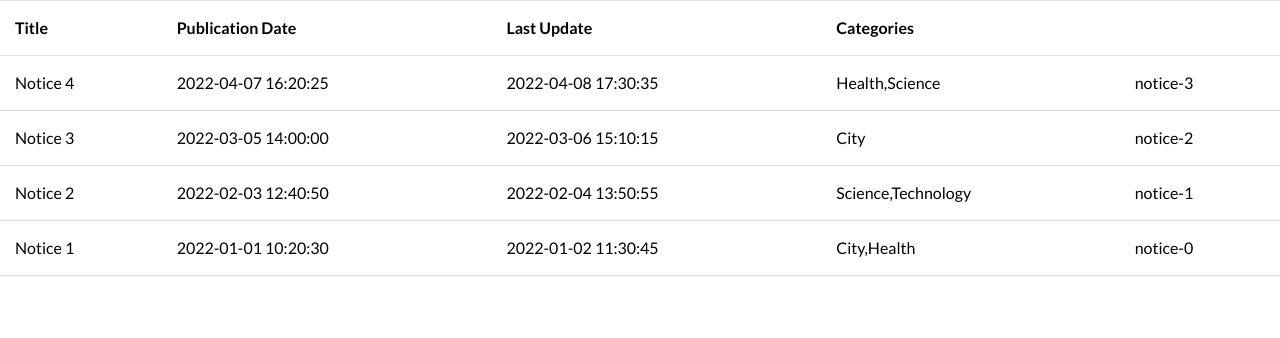
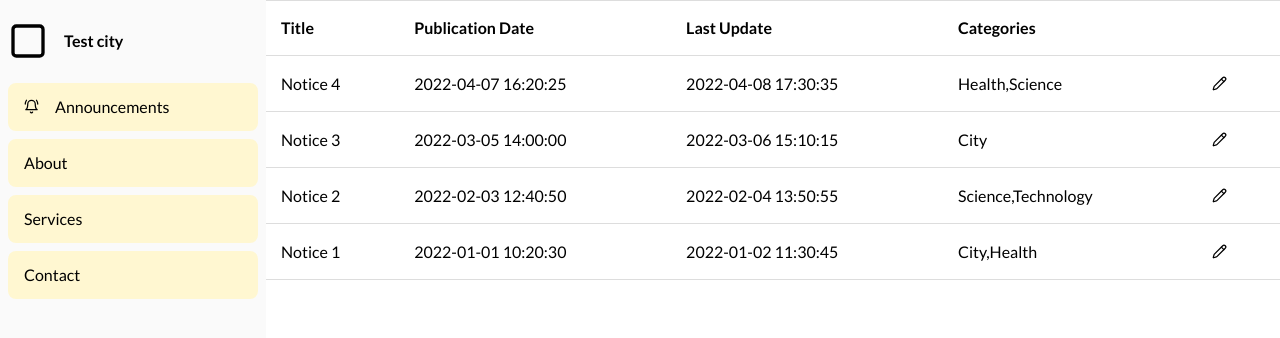
Before and after one commit to SamuelHancak/simplicity_task, a React (Vite) app: page / in a window 1280 px wide. Shown: the top 338 px of the page. Built offline with nearby package versions, Linux system fonts and the light colour scheme.

Commit message:
sidebar component, initial table page created

```diff
--- a/package.json
+++ b/package.json
@@ -12,6 +12,7 @@
   "dependencies": {
     "@tanstack/react-table": "^8.15.3",
     "date-fns": "^3.6.0",
+    "lucide-react": "^0.367.0",
     "prettier": "^3.2.5",
     "react": "^18.2.0",
     "react-dom": "^18.2.0"
--- a/src/App.tsx
+++ b/src/App.tsx
@@ -1,10 +1,6 @@
-import './App.css'
-import TableComponent from "./components/Table/Table.tsx";
+import "./App.css";
+import TablePage from "./pages/TablePage.tsx";
 
-const App = () => (
-    <div>
-        <TableComponent/>
-    </div>
-)
+const App = () => <TablePage />;
 
-export default App
+export default App;
--- /dev/null
+++ b/src/components/Sidebar/Sidebar.css
@@ -0,0 +1,40 @@
+aside {
+    height: 100vh;
+    width: 250px;
+    background-color: #fafafa;
+    padding: 8px;
+}
+
+nav {
+    flex: 1;
+}
+
+ul {
+    list-style-type: none;
+    padding: 0;
+    margin: 8px 0;
+    display: flex;
+    flex-direction: column;
+    gap: 8px;
+}
+
+li {
+    display: flex;
+    align-items: center;
+    gap: 16px;
+    padding: 12px 16px;
+    background-color: #fff7d1;
+    border-radius: 8px;
+    cursor: pointer;
+}
+
+a {
+    text-decoration: none;
+    color: #000;
+}
+
+.top {
+    display: flex;
+    align-items: center;
+    gap: 16px;
+}
--- /dev/null
+++ b/src/components/Sidebar/Sidebar.tsx
@@ -0,0 +1,32 @@
+import "./Sidebar.css";
+import { BellRing, Square } from "lucide-react";
+
+const Sidebar = () => {
+  return (
+    <aside>
+      <div className="top">
+        <Square size={40} />
+        <h4>Test city</h4>
+      </div>
+      <nav>
+        <ul>
+          <li>
+            <BellRing size={15} />
+            <a href="#">Announcements</a>
+          </li>
+          <li>
+            <a href="#">About</a>
+          </li>
+          <li>
+            <a href="#">Services</a>
+          </li>
+          <li>
+            <a href="#">Contact</a>
+          </li>
+        </ul>
+      </nav>
+    </aside>
+  );
+};
+
+export default Sidebar;
--- a/src/components/Table/Table.css
+++ b/src/components/Table/Table.css
@@ -1,5 +1,6 @@
 table {
-    width: 100%;
+    height: min-content;
+    flex: 1 1 auto;
     border-collapse: collapse;
 }
 
@@ -8,8 +9,21 @@ th, td {
     border-bottom: 1px solid #ddd;
     padding: 15px;
     text-align: left;
+    white-space: nowrap;
 }
 
 th {
     font-weight: bold;
 }
+
+button {
+    background-color: unset;
+    border: none;
+    color: black;
+    text-align: center;
+    text-decoration: none;
+    display: inline-block;
+    font-size: 16px;
+    margin: 4px 2px;
+    cursor: pointer;
+}
--- a/src/components/Table/Table.tsx
+++ b/src/components/Table/Table.tsx
@@ -8,17 +8,8 @@ import {
 } from "@tanstack/react-table";
 import "./Table.css";
 import { format } from "date-fns";
-
-type CategoriesType = "City" | "Health" | "Science" | "Technology";
-
-type NoticeType = {
-  id: string;
-  title: string;
-  publicationDate: Date;
-  lastUpdate: Date;
-  categories: CategoriesType[];
-  link: string;
-};
+import { DATE_FORMAT, NoticeType } from "./Table.types";
+import { Pencil } from "lucide-react";
 
 const defaultData: NoticeType[] = [
   {
@@ -79,13 +70,13 @@ const columns = [
   }),
   columnHelper.display({
     id: "link",
-    cell: (cell) => (
-      <span onClick={() => console.log(cell)}>{cell.row.original.id}</span>
+    cell: () => (
+      <button style={{ display: "flex", justifyContent: "flex-end" }}>
+        <Pencil size={15} />
+      </button>
     ),
   }),
 ];
-
-const DATE_FORMAT = "yyyy-MM-dd HH:mm:ss";
 
 const formatDate = (date: Date) => {
   return format(date, DATE_FORMAT);
@@ -118,12 +109,10 @@ const TableComponent = () => {
             <tr key={headerGroup.id}>
               {headerGroup.headers.map((header) => (
                 <th key={header.id}>
-                  {header.isPlaceholder
-                    ? null
-                    : flexRender(
-                        header.column.columnDef.header,
-                        header.getContext(),
-                      )}
+                  {flexRender(
+                    header.column.columnDef.header,
+                    header.getContext(),
+                  )}
                 </th>
               ))}
             </tr>
--- /dev/null
+++ b/src/components/Table/Table.types.ts
@@ -0,0 +1,12 @@
+export const DATE_FORMAT = "yyyy-MM-dd HH:mm:ss";
+
+export type CategoriesType = "City" | "Health" | "Science" | "Technology";
+
+export type NoticeType = {
+  id: string;
+  title: string;
+  publicationDate: Date;
+  lastUpdate: Date;
+  categories: CategoriesType[];
+  link: string;
+};
--- /dev/null
+++ b/src/pages/TablePage.tsx
@@ -0,0 +1,11 @@
+import Table from "../components/Table/Table.tsx";
+import Sidebar from "../components/Sidebar/Sidebar.tsx";
+
+const TablePage = () => (
+  <div style={{ display: "flex" }}>
+    <Sidebar />
+    <Table />
+  </div>
+);
+
+export default TablePage;
```
Also changed, not shown: src/pages/FormPage.tsx (added, +7 -0 lines), src/components/Page/Page.tsx (added), 1 other file (tests, documents, lock files or other folders).
